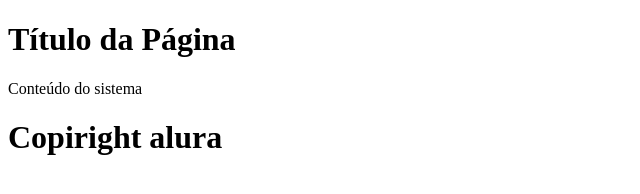
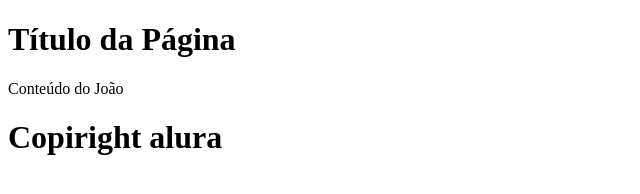
Before and after one commit to RodolfoJSantos/curso-git, a plain HTML site: page index.html in a window 1280 px wide. Shown: the full height of the page, 0-640 px from the left. Drawn offline with Linux system fonts and the light colour scheme.

Commit message:
conteudo joão

```diff
--- a/index.html
+++ b/index.html
@@ -6,7 +6,7 @@
 <body>
     <h1>Título da Página</h1>
     <main>
-    	Conteúdo do sistema
+    	Conteúdo do João
     </main>
     <h1>Copiright alura</h1>
 </body>
```
